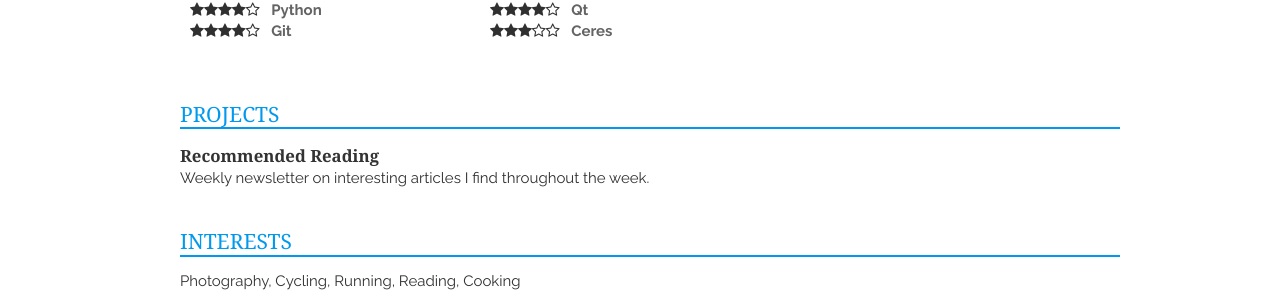
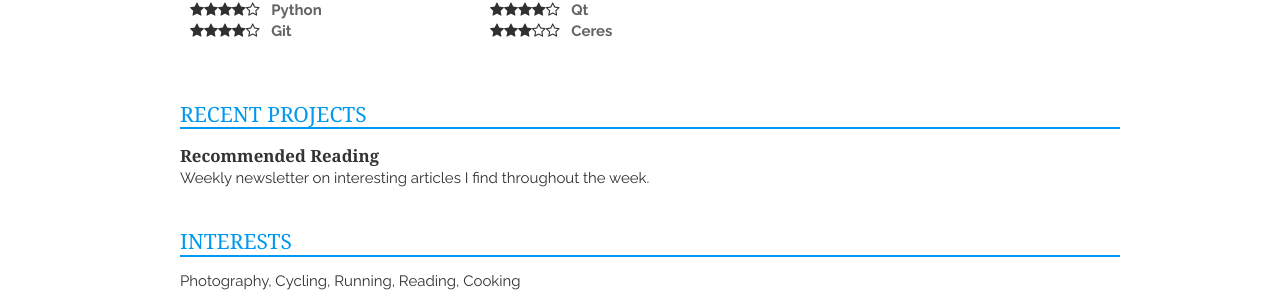
Before and after one commit to mohsaad/mohsaad.github.io, a Jekyll site: the page built from index.html, in a window 1280 px wide. Shown: the part 1081-1377 px from the top of the page. Built offline with Jekyll 4.4.1, drawn with Linux system fonts in a browser that asks for light colours; nearby versions of some CDN libraries.

```diff
--- a/_includes/projects.html
+++ b/_includes/projects.html
@@ -1,5 +1,5 @@
 <section class="sixteen columns">
-  <h1 class="underline">Projects</h1>
+  <h1 class="underline">Recent Projects</h1>
   <article>
     <header>
       <h1><a href="https://mohsaad.substack.com/">Recommended Reading</a></h1>
```
